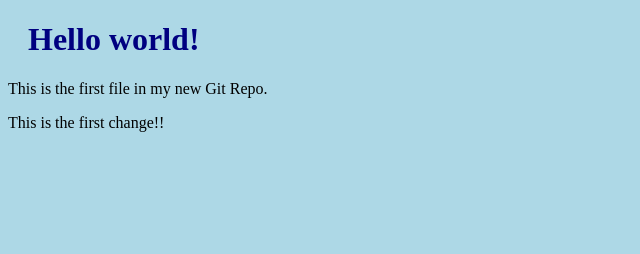
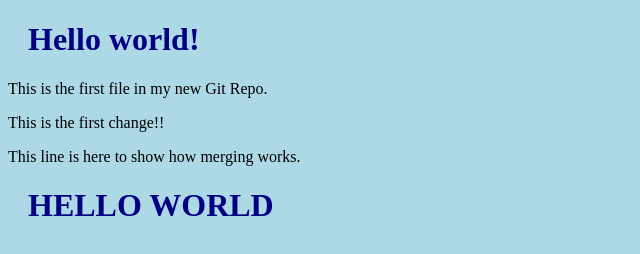
Before and after one commit to priyanka-yadav-drc/priyanka-yadav-drc.github.io, a plain HTML site: page index.html in a window 1280 px wide. Shown: the whole page, without its empty margins (0-640 px from the left). Drawn offline with Linux system fonts and the light colour scheme.

Commit message:
Added New heading

```diff
--- a/index.html
+++ b/index.html
@@ -9,6 +9,7 @@
 <h1>Hello world!</h1>
 <p>This is the first file in my new Git Repo.</p>
 <p>This is the first change!!</p>
-
+<p>This line is here to show how merging works.</p>
+<h1>HELLO WORLD</h1>
 </body>
 </html>
```
